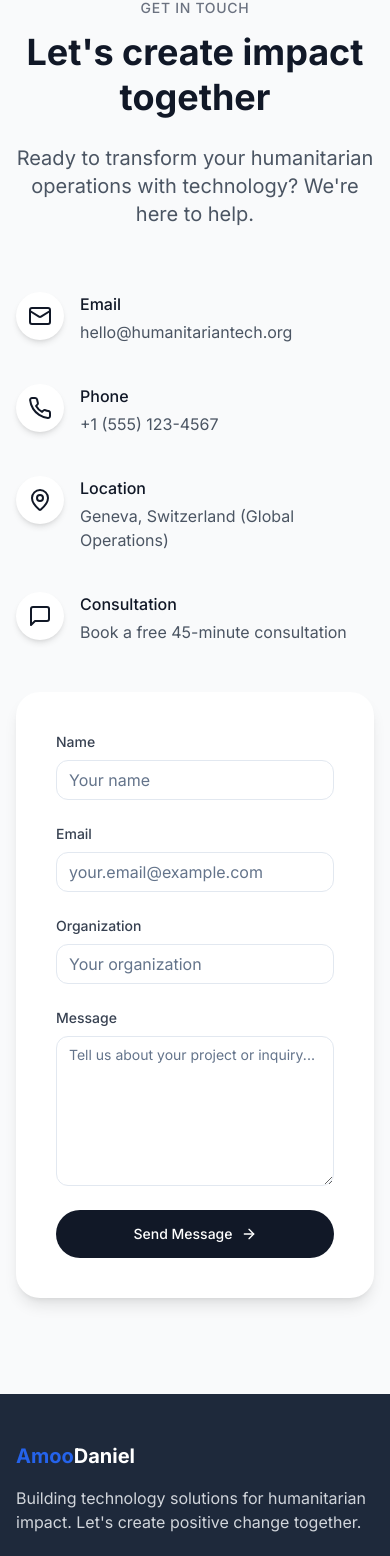
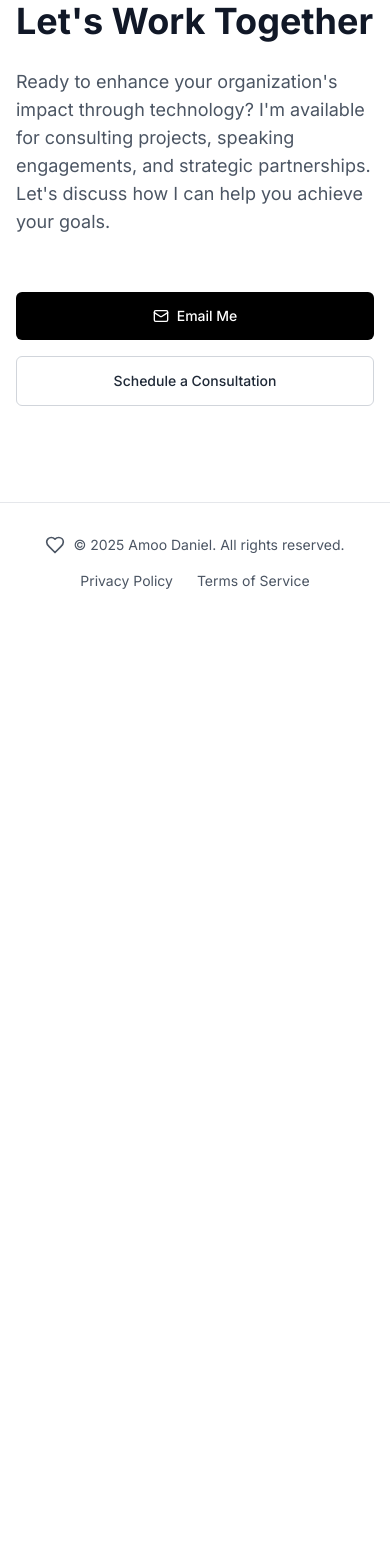
Before and after one commit to amoodaniel/amoodaniel-portfolio, a React (Vite) app: page / in a window 390 px wide. Shown: the part 8020-9576 px from the top of the page. After the commit the page ends 8643 px from the top, so only its background shows below. Built offline with nearby package versions, Linux system fonts and the light colour scheme.

Commit message:
Refactor: Implement contact section and footer
Recreate the contact section and footer based on the provided image reference.

```diff
--- a/src/components/ContactSection.tsx
+++ b/src/components/ContactSection.tsx
@@ -1,113 +1,40 @@
 
 import React from 'react';
-import { Mail, Phone, MapPin, MessageSquare, ArrowRight } from 'lucide-react';
+import { Mail } from 'lucide-react';
 import { Button } from '@/components/ui/button';
-import { Input } from '@/components/ui/input';
-import { Textarea } from '@/components/ui/textarea';
-import { useToast } from '@/hooks/use-toast';
 
 const ContactSection = () => {
-  const { toast } = useToast();
-
-  const handleSubmit = (e: React.FormEvent) => {
-    e.preventDefault();
-    toast({
-      title: "Message Sent!",
-      description: "Thanks for reaching out. We'll get back to you soon.",
-    });
-  };
-
   return (
-    <section id="contact" className="py-24 lg:py-32 bg-gray-50">
+    <section id="contact" className="py-24 lg:py-32 bg-white border-t border-gray-200">
       <div className="container mx-auto px-4 sm:px-6 lg:px-8">
-        <div className="max-w-6xl mx-auto text-center mb-16">
-          <p className="text-sm uppercase tracking-wider text-gray-500 font-medium mb-3">
-            GET IN TOUCH
-          </p>
-          <h2 className="text-4xl md:text-5xl lg:text-6xl font-bold text-gray-900 mb-6 leading-tight">
-            Let's create impact <br className="hidden md:block" />
-            together
-          </h2>
-          <p className="mt-6 text-xl text-gray-600 max-w-3xl mx-auto">
-            Ready to transform your humanitarian operations with technology? We're here to help.
-          </p>
-        </div>
-
-        <div className="grid grid-cols-1 lg:grid-cols-5 gap-12 max-w-6xl mx-auto">
-          <div className="lg:col-span-2 space-y-10">
-            <div className="flex items-start">
-              <div className="bg-white p-3 rounded-full shadow-md mr-4">
-                <Mail className="text-gray-900 h-6 w-6" />
-              </div>
-              <div>
-                <h3 className="font-medium text-gray-900 mb-1">Email</h3>
-                <p className="text-gray-600">hello@humanitariantech.org</p>
-              </div>
-            </div>
-
-            <div className="flex items-start">
-              <div className="bg-white p-3 rounded-full shadow-md mr-4">
-                <Phone className="text-gray-900 h-6 w-6" />
-              </div>
-              <div>
-                <h3 className="font-medium text-gray-900 mb-1">Phone</h3>
-                <p className="text-gray-600">+1 (555) 123-4567</p>
-              </div>
-            </div>
-
-            <div className="flex items-start">
-              <div className="bg-white p-3 rounded-full shadow-md mr-4">
-                <MapPin className="text-gray-900 h-6 w-6" />
-              </div>
-              <div>
-                <h3 className="font-medium text-gray-900 mb-1">Location</h3>
-                <p className="text-gray-600">Geneva, Switzerland (Global Operations)</p>
-              </div>
-            </div>
-
-            <div className="flex items-start">
-              <div className="bg-white p-3 rounded-full shadow-md mr-4">
-                <MessageSquare className="text-gray-900 h-6 w-6" />
-              </div>
-              <div>
-                <h3 className="font-medium text-gray-900 mb-1">Consultation</h3>
-                <p className="text-gray-600">Book a free 45-minute consultation</p>
-              </div>
-            </div>
+        <div className="max-w-6xl mx-auto flex flex-col md:flex-row md:items-center md:justify-between gap-8">
+          <div className="max-w-2xl">
+            <h2 className="text-4xl sm:text-5xl font-bold text-gray-900 mb-6 leading-tight">
+              Let's Work Together
+            </h2>
+            <p className="text-lg text-gray-600 mb-6">
+              Ready to enhance your organization's impact through
+              technology? I'm available for consulting projects, speaking
+              engagements, and strategic partnerships. Let's discuss how I can
+              help you achieve your goals.
+            </p>
           </div>
 
-          <div className="lg:col-span-3 bg-white p-10 rounded-3xl shadow-lg">
-            <form onSubmit={handleSubmit} className="space-y-6">
-              <div className="grid grid-cols-1 md:grid-cols-2 gap-6">
-                <div>
-                  <label className="block text-sm font-medium text-gray-700 mb-2">Name</label>
-                  <Input required placeholder="Your name" className="w-full rounded-xl" />
-                </div>
-                <div>
-                  <label className="block text-sm font-medium text-gray-700 mb-2">Email</label>
-                  <Input required type="email" placeholder="your.email@example.com" className="w-full rounded-xl" />
-                </div>
-              </div>
+          <div className="flex flex-col sm:flex-row gap-4">
+            <Button
+              variant="default"
+              className="bg-black hover:bg-gray-800 text-white rounded-md py-6 flex items-center justify-center gap-2"
+            >
+              <Mail className="h-5 w-5" />
+              <span>Email Me</span>
+            </Button>
 
-              <div>
-                <label className="block text-sm font-medium text-gray-700 mb-2">Organization</label>
-                <Input placeholder="Your organization" className="w-full rounded-xl" />
-              </div>
-
-              <div>
-                <label className="block text-sm font-medium text-gray-700 mb-2">Message</label>
-                <Textarea
-                  required
-                  placeholder="Tell us about your project or inquiry..."
-                  className="w-full min-h-[150px] rounded-xl"
-                />
-              </div>
-
-              <Button type="submit" className="w-full bg-gray-900 hover:bg-gray-800 text-white rounded-full py-6 flex items-center justify-center gap-2">
-                <span>Send Message</span>
-                <ArrowRight size={20} />
-              </Button>
-            </form>
+            <Button
+              variant="outline"
+              className="border-gray-300 text-gray-800 hover:bg-gray-100 rounded-md py-6"
+            >
+              Schedule a Consultation
+            </Button>
           </div>
         </div>
       </div>
--- a/src/components/Footer.tsx
+++ b/src/components/Footer.tsx
@@ -1,68 +1,27 @@
+
 import React from 'react';
-import { Linkedin, Twitter, Youtube, Mail } from 'lucide-react';
+import { Heart } from 'lucide-react';
 
 const Footer = () => {
   return (
-    <footer className="bg-humanitarian-dark text-white py-12">
+    <footer className="bg-white py-8 border-t border-gray-200">
       <div className="container mx-auto px-4 sm:px-6 lg:px-8">
-        <div className="grid grid-cols-1 md:grid-cols-3 gap-12 mb-8">
-          <div>
-            <h3 className="font-bold text-xl mb-4 flex items-center">
-              <span className="text-humanitarian-primary">Amoo</span> Daniel
-            </h3>
-            <p className="text-gray-300 mb-6">
-              Building technology solutions for humanitarian impact. Let's create positive change together.
+        <div className="max-w-6xl mx-auto flex flex-col sm:flex-row justify-between items-center gap-4">
+          <div className="flex items-center">
+            <Heart className="h-5 w-5 mr-2 text-gray-600" />
+            <p className="text-sm text-gray-600">
+              © {new Date().getFullYear()} Amoo Daniel. All rights reserved.
             </p>
-            <div className="flex space-x-4">
-              <a href="#" className="text-gray-300 hover:text-humanitarian-primary transition-colors">
-                <Twitter className="h-5 w-5" />
-              </a>
-              <a href="#" className="text-gray-300 hover:text-humanitarian-primary transition-colors">
-                <Linkedin className="h-5 w-5" />
-              </a>
-              <a href="#" className="text-gray-300 hover:text-humanitarian-primary transition-colors">
-                <Youtube className="h-5 w-5" />
-              </a>
-              <a href="#" className="text-gray-300 hover:text-humanitarian-primary transition-colors">
-                <Mail className="h-5 w-5" />
-              </a>
-            </div>
           </div>
 
-          <div>
-            <h3 className="font-bold text-lg mb-4">Quick Links</h3>
-            <ul className="space-y-2">
-              <li><a href="#services" className="text-gray-300 hover:text-humanitarian-primary transition-colors">Services</a></li>
-              <li><a href="#projects" className="text-gray-300 hover:text-humanitarian-primary transition-colors">Projects</a></li>
-              <li><a href="#content" className="text-gray-300 hover:text-humanitarian-primary transition-colors">Content</a></li>
-              <li><a href="#about" className="text-gray-300 hover:text-humanitarian-primary transition-colors">About</a></li>
-              <li><a href="#contact" className="text-gray-300 hover:text-humanitarian-primary transition-colors">Contact</a></li>
-            </ul>
+          <div className="flex items-center gap-6">
+            <a href="#" className="text-sm text-gray-600 hover:text-gray-900 transition-colors">
+              Privacy Policy
+            </a>
+            <a href="#" className="text-sm text-gray-600 hover:text-gray-900 transition-colors">
+              Terms of Service
+            </a>
           </div>
-
-          <div>
-            <h3 className="font-bold text-lg mb-4">Newsletter</h3>
-            <p className="text-gray-300 mb-4">
-              Subscribe to receive updates on humanitarian tech trends and insights.
-            </p>
-            <form className="flex">
-              <input
-                type="email"
-                placeholder="Your email"
-                className="px-4 py-2 bg-gray-700 text-white rounded-l-md focus:outline-none focus:ring-2 focus:ring-humanitarian-primary flex-1"
-              />
-              <button
-                type="submit"
-                className="bg-humanitarian-primary hover:bg-humanitarian-secondary px-4 py-2 rounded-r-md transition-colors"
-              >
-                Subscribe
-              </button>
-            </form>
-          </div>
-        </div>
-
-        <div className="pt-8 border-t border-gray-700 text-center text-gray-400 text-sm">
-          <p>© {new Date().getFullYear()} Amoo Daniel. All rights reserved.</p>
         </div>
       </div>
     </footer>
```
